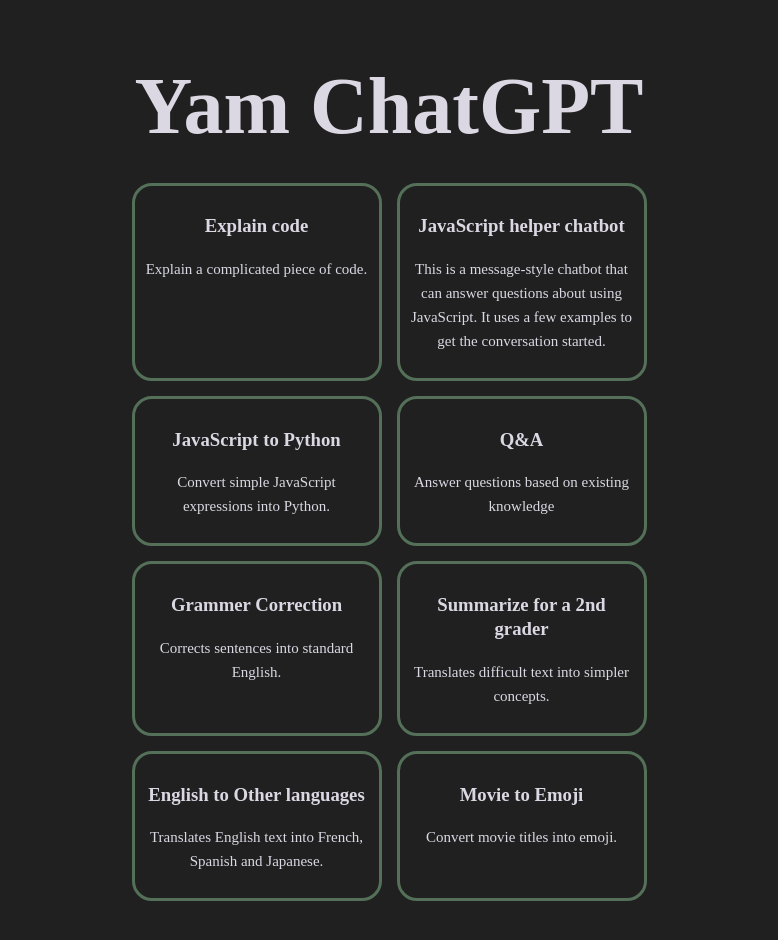
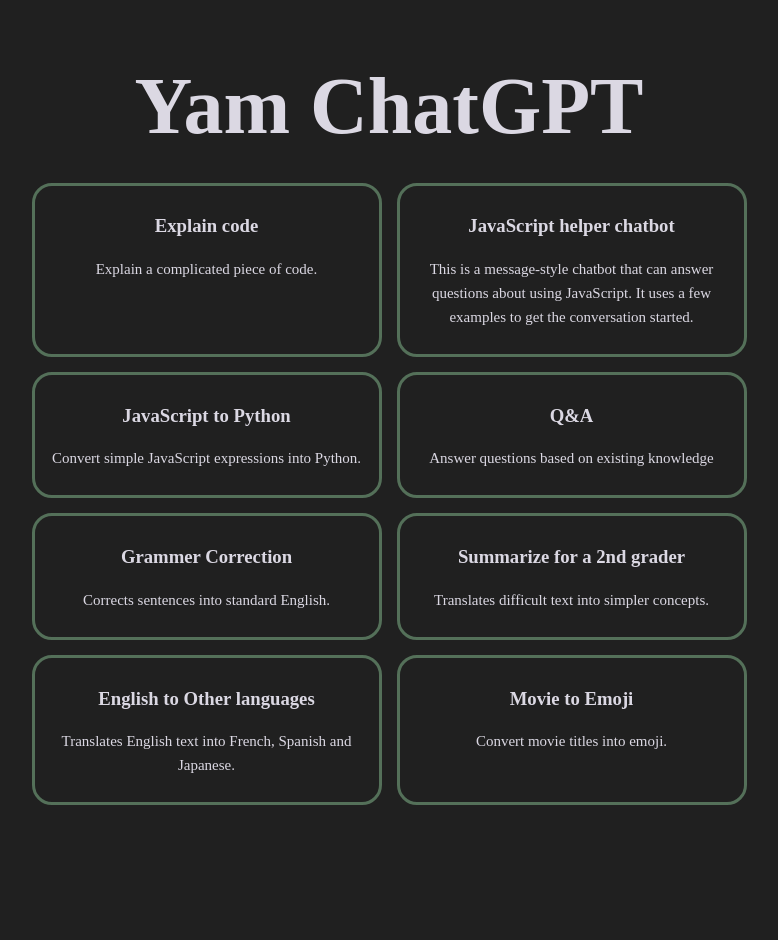
Before and after one commit to yamina169/ChatGPT-clone, a React (Vite) app: page / in a window 1280 px wide. Shown: the whole page, without its empty margins (251-1029 px from the left). After the commit the page ends 845 px from the top, so only its background shows below. Built offline with nearby package versions, Linux system fonts and the light colour scheme.

Commit message:
Update App.css

```diff
--- a/src/App.css
+++ b/src/App.css
@@ -12,7 +12,7 @@
 
 .grid-main {
   display: grid;
-  grid-template-columns: 250px 250px;
+  grid-template-columns: 350px 350px;
 
   gap: 15px;
   margin-top: 65px;
```
